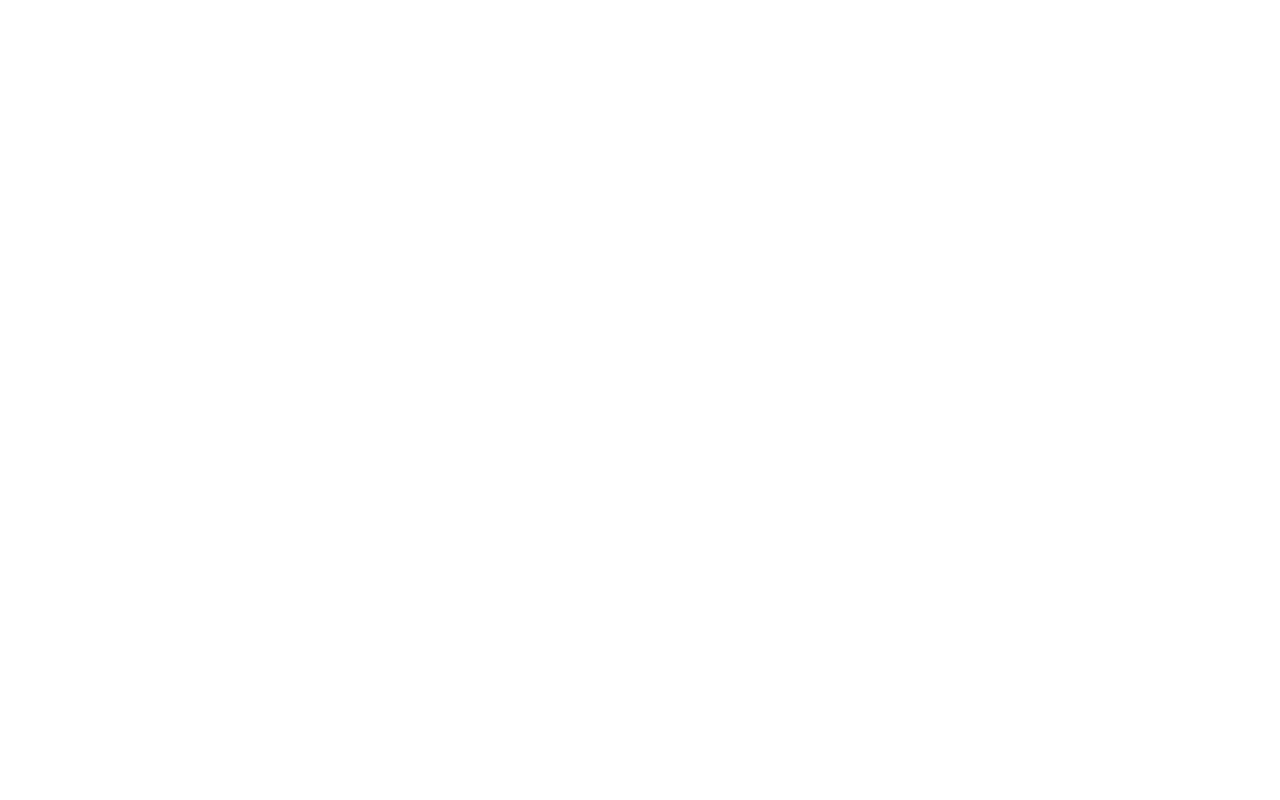
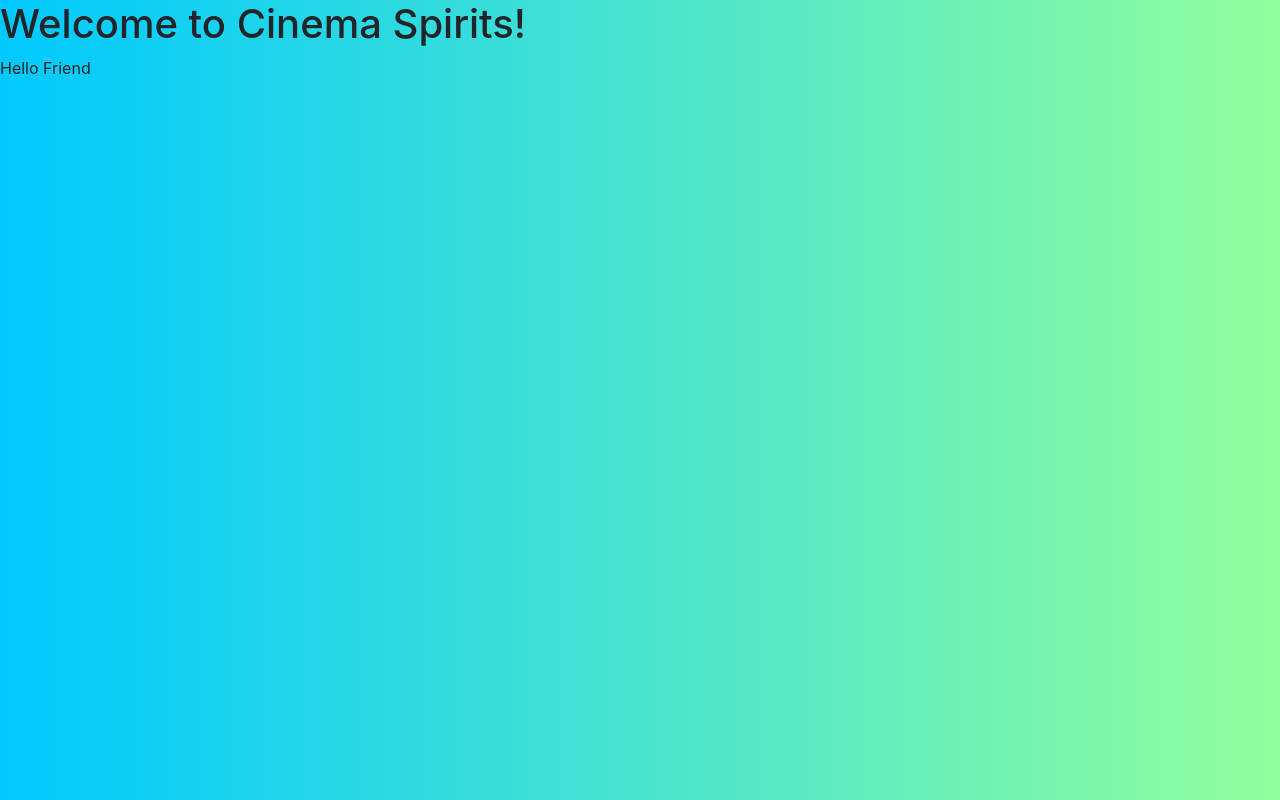
Before and after one commit to Oscard-b/Project-1, a plain HTML site: page index.html in a window 1280 px wide. Drawn offline with nearby package versions, Linux system fonts and the light colour scheme.

Commit message:
added skeleton for style & script

```diff
--- a/index.html
+++ b/index.html
@@ -3,9 +3,18 @@
 <head>
     <meta charset="UTF-8">
     <meta name="viewport" content="width=device-width, initial-scale=1.0">
-    <title>Document</title>
+    <title>Cinema Spirits</title>
+    <link rel="stylesheet" href="https://stackpath.bootstrapcdn.com/bootstrap/4.4.1/css/bootstrap.min.css">
+    <script src="https://code.jquery.com/jquery-3.4.1.min.js"></script>
+    <script src="./script.js"></script>
+    <link rel="stylesheet" href="./style.css"/>
 </head>
 <body>
 
+<div id="sup">
+    <h1>Welcome to Cinema Spirits!</h1>
+</div>
+
+
 </body>
 </html>
--- /dev/null
+++ b/script.js
@@ -0,0 +1,8 @@
+$(document).ready(function () {
+
+
+
+let myDiv = $("<div>").text("Hello Friend");
+$("#sup").append(myDiv);
+
+});
--- /dev/null
+++ b/style.css
@@ -0,0 +1,7 @@
+body {
+    background-color: #00B3B3;
+    background: linear-gradient(90deg, #00C9FF 0%, #92FE9D 100%);
+    /* placeholder */
+
+
+};
```
